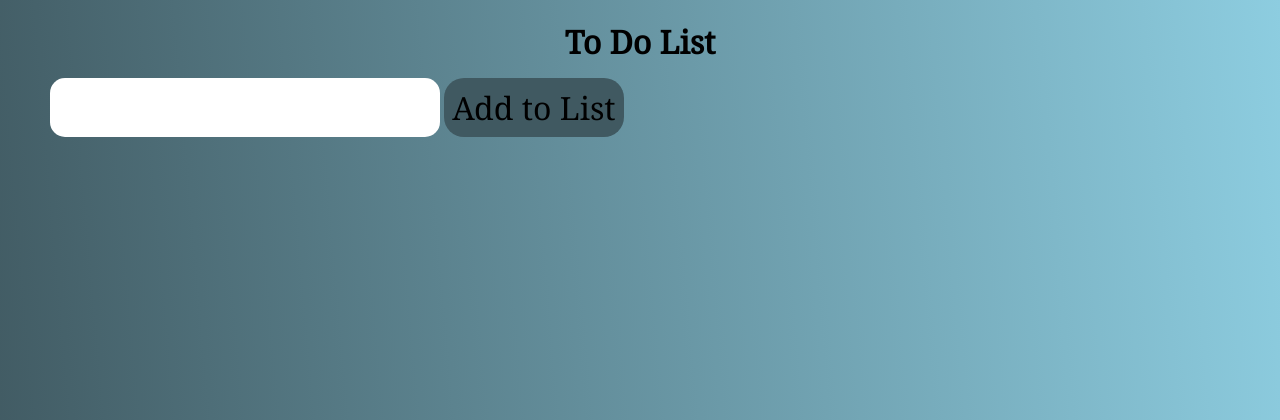
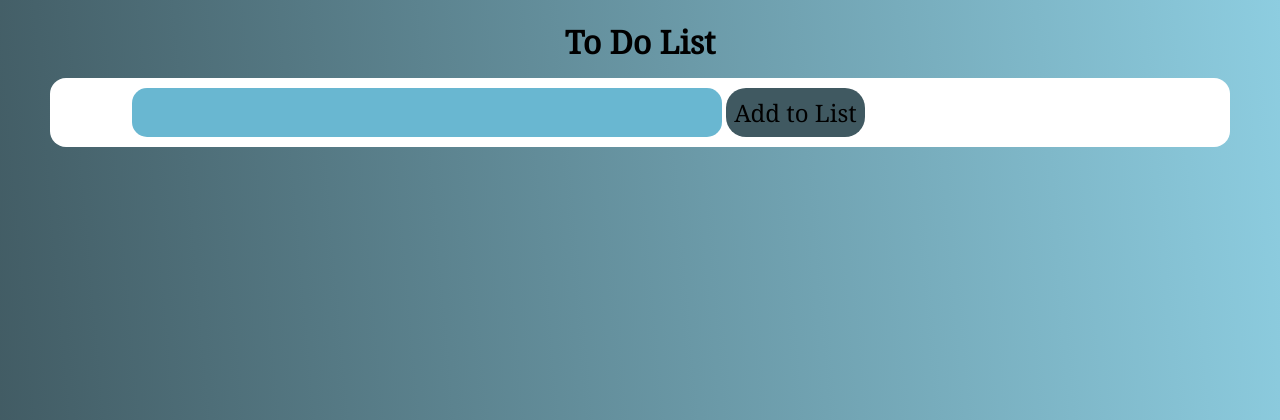
Before and after one commit to morobm1/Brian-s-Portfolio-Website, a PHP site: page /ToDoList/index.html in a window 1280 px wide. Shown: the top 420 px of the page. Run offline with PHP 8.4, Linux system fonts and the light colour scheme.

Commit message:
updating sizing and container color

```diff
--- a/ToDoList/index.css
+++ b/ToDoList/index.css
@@ -8,13 +8,23 @@
 body {
     padding-left: 50px;
     padding-right: 50px;
+    margin: 0 auto;
     background-image: linear-gradient(85deg,#405961, #8dcde0);
     min-height: 100vh;
 }
 
 h1, .container {
+    margin: auto;
     justify-content: center;
     align-items: center;
+}
+
+.container {
+    padding-top: 10px;
+    padding-bottom: 10px;
+    background-color: white;
+    border-radius: 1rem;
+
 }
 
 h1 {
@@ -27,15 +37,20 @@ h1 {
 
 form input, form button {
     padding: 0.5rem;
-    font-size: 2rem;
+    font-size: 1.5rem;
+    position: relative;
+    left: 50px;
     border: none;
-    background-color: white;
+    background-color: #2295bbad;
 
 
 }
 
 form input {
+    margin-left: 2rem;
+    width: 50%;
     border-radius: 15px;
+    text-align: center;
 }
 
 form button {
@@ -45,7 +60,7 @@ form button {
 }
 
 form button:hover {
-    background-color: rgb(98, 224, 233);
+    background-color: rgb(54, 179, 102);
     color:white;
 }
 
@@ -63,16 +78,15 @@ form button:hover {
 }
 
 .todo-list{
-    min-width: 30%;
+    width: 75%;
     list-style: none;
 
 }
 
 .todo{
     margin: 0.5rem;
-
     color:black;
-    font-size: 1.5rem;
+    font-size: 1.25rem;
     display: flex;
     justify-content: space-between;
     align-items: center;
@@ -80,6 +94,7 @@ form button:hover {
 
 .todo li {
     flex: 1;
+    background-color: #40596186;
 }
 
 .completed-btn, .delete-btn {
--- a/css/style.css
+++ b/css/style.css
@@ -30,7 +30,6 @@ nav ul li {
     display: inline-block;
     margin-right: 20px;
 }
-
 
 a{
     text-decoration: none;
```
